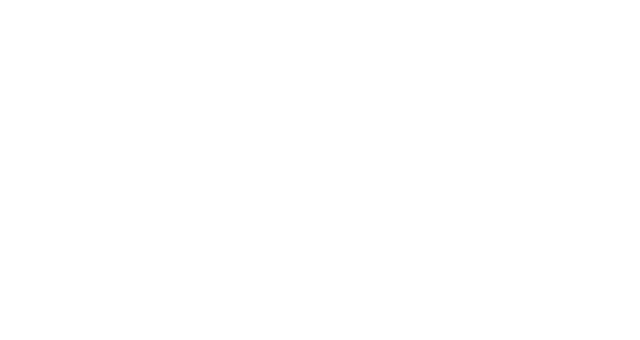
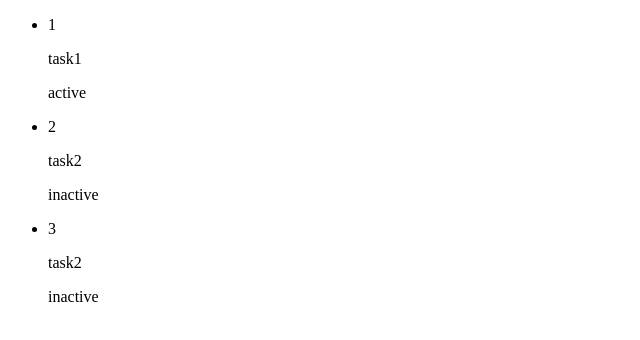
Before and after one commit to KaEssam/React-Course, a React (Vite) app: page / in a window 1280 px wide. Shown: the top 340 px of the page, without its empty margins (0-640 px from the left). Built offline with nearby package versions, Linux system fonts and the light colour scheme.

Commit message:
lesson: 05-reconciliation

```diff
--- a/src/App.tsx
+++ b/src/App.tsx
@@ -1,7 +1,8 @@
 import './App.css';
+import { List } from './List';
 
 function App() {
-  return <></>;
+  return <List></List>;
 }
 
 export default App;
--- /dev/null
+++ b/src/List.tsx
@@ -0,0 +1,19 @@
+const data = [
+  { id: 1, title: 'task1', status: 'active' },
+  { id: 2, title: 'task2', status: 'inactive' },
+  { id: 3, title: 'task2', status: 'inactive' },
+];
+
+export function List() {
+  return (
+    <ul>
+      {data.map((i) => (
+        <li key={i.id}>
+          <p>{i.id}</p>
+          <p>{i.title}</p>
+          <p>{i.status}</p>
+        </li>
+      ))}
+    </ul>
+  );
+}
```
